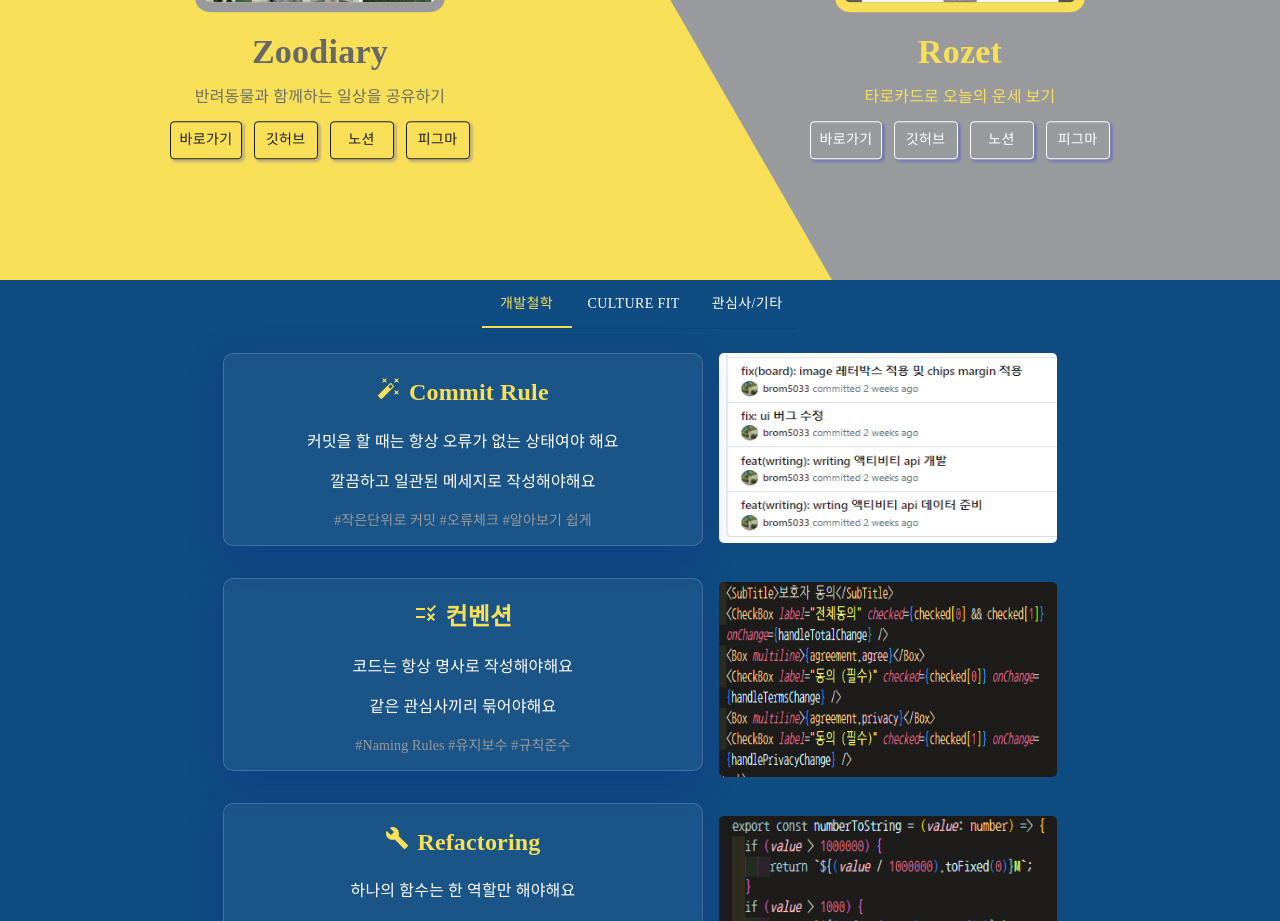
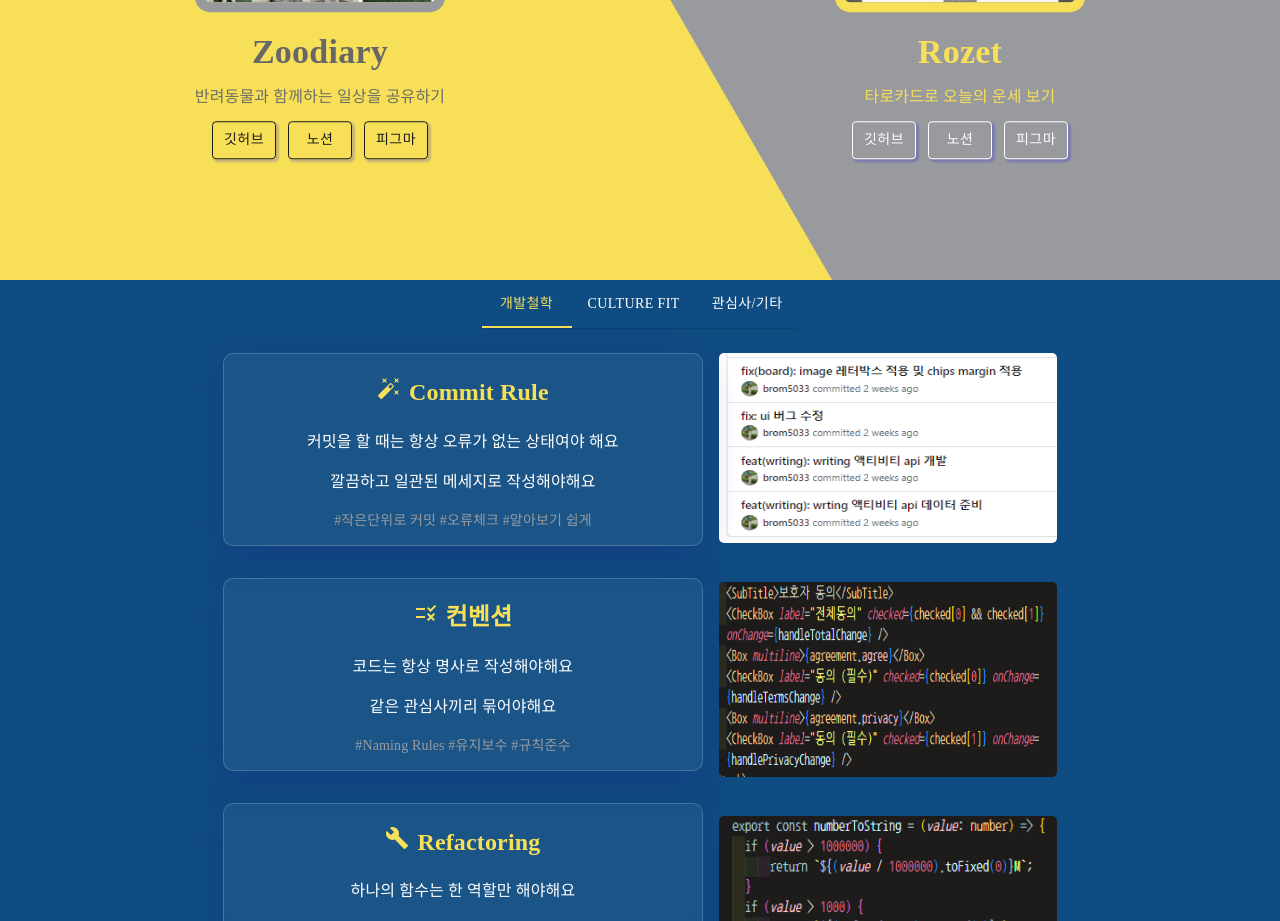
Before and after one commit to brom5033/brom5033.github.io, a React (Vite) app: page / in a window 1280 px wide. Shown: the part 2120-3041 px from the top of the page. Built offline with nearby package versions, Linux system fonts and the light colour scheme; a web font is replaced by a local one.

Commit message:
style(third): button remove

```diff
--- a/src/components/organisms/Third.tsx
+++ b/src/components/organisms/Third.tsx
@@ -66,15 +66,6 @@
               반려동물과 함께하는 일상을 공유하기
             </Typography>
             <Stack direction="row" gap="12px" sx={Object.assign({}, style.mAuto, style.wFitContent)}>
-              <Button
-                component={motion.a}
-                whileHover={{ scale: 1.1 }}
-                sx={style.blackButton}
-                href="http://zoodiary.kro.kr/"
-                target="_blank"
-              >
-                바로가기
-              </Button>
               <Tooltip title={<h3>자세한 프로젝트 내용은 readme에 작성했어요</h3>} placement="bottom" arrow>
                 <Button
                   component={motion.a}
@@ -129,15 +120,6 @@
               타로카드로 오늘의 운세 보기
             </Typography>
             <Stack direction="row" gap="12px" sx={Object.assign({}, style.mAuto, style.wFitContent)}>
-              <Button
-                component={motion.a}
-                whileHover={{ scale: 1.1 }}
-                sx={style.whiteButton}
-                href="https://brom5033.github.io/rozet/"
-                target="_blank"
-              >
-                바로가기
-              </Button>
               <Tooltip title={<h3>자세한 프로젝트 내용은 readme에 작성했어요</h3>} placement="bottom" arrow>
                 <Button
                   component={motion.a}
```
